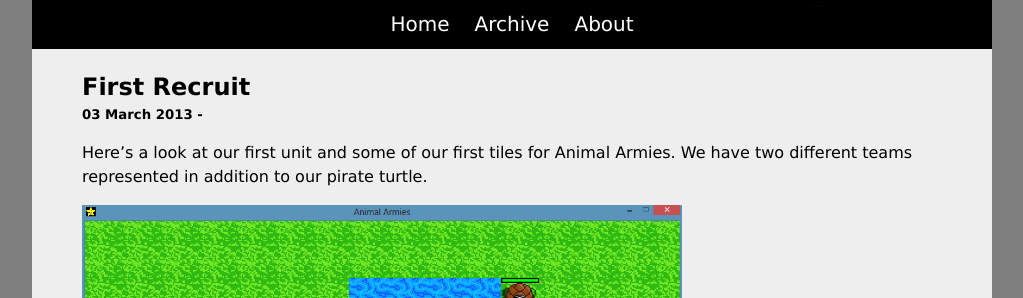
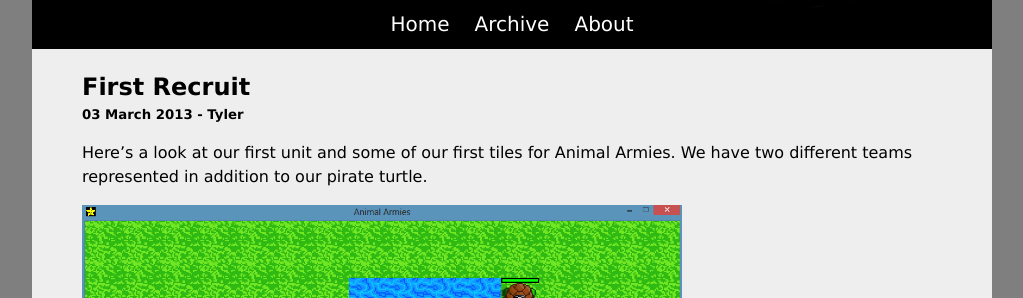
Before and after one commit to PurdueSIGGD/PurdueSIGGD.github.io, a Jekyll site: the page built from _posts/2013-03-03-firstrecruit.md, in a window 1280 px wide. Shown: the part 685-983 px from the top of the page, without its empty margins (128-1151 px from the left). Built offline with Jekyll 4.4.1, drawn with Linux system fonts in a browser that asks for light colours.

Commit message:
author bsns

```diff
--- a/_layouts/post_entry.html
+++ b/_layouts/post_entry.html
@@ -3,7 +3,7 @@ layout: default
 ---
 <div class="post" style="padding: 20px 50px;">
 <h2>{{page.title}}</h2>
-<h5>{{ page.date | date: "%d %B %Y" }} - {{ post.post_author }}</h5>
+<h5>{{ page.date | date: "%d %B %Y" }} - {{ page.post_author }}</h5>
 
 {{content}}
 </div>
```
